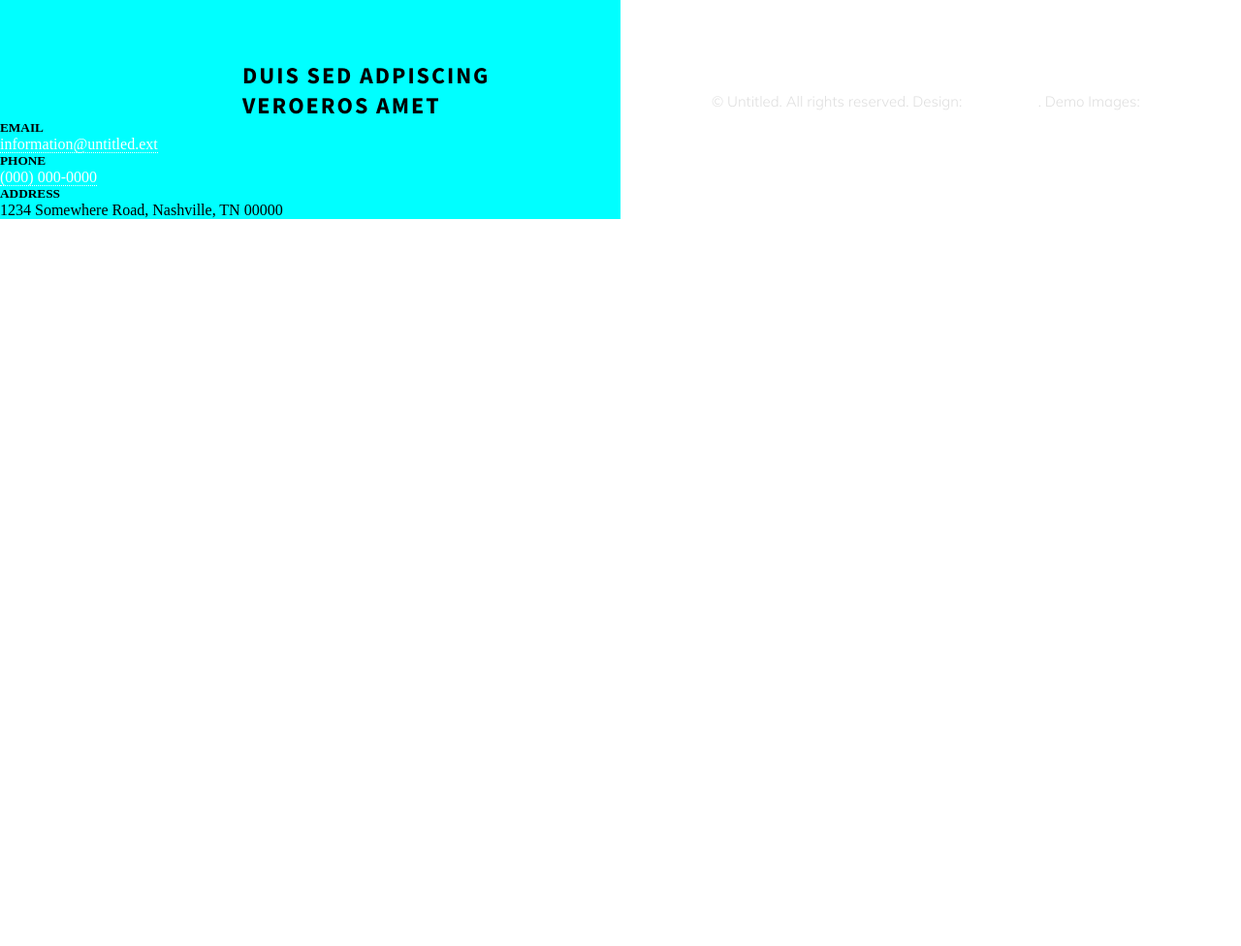
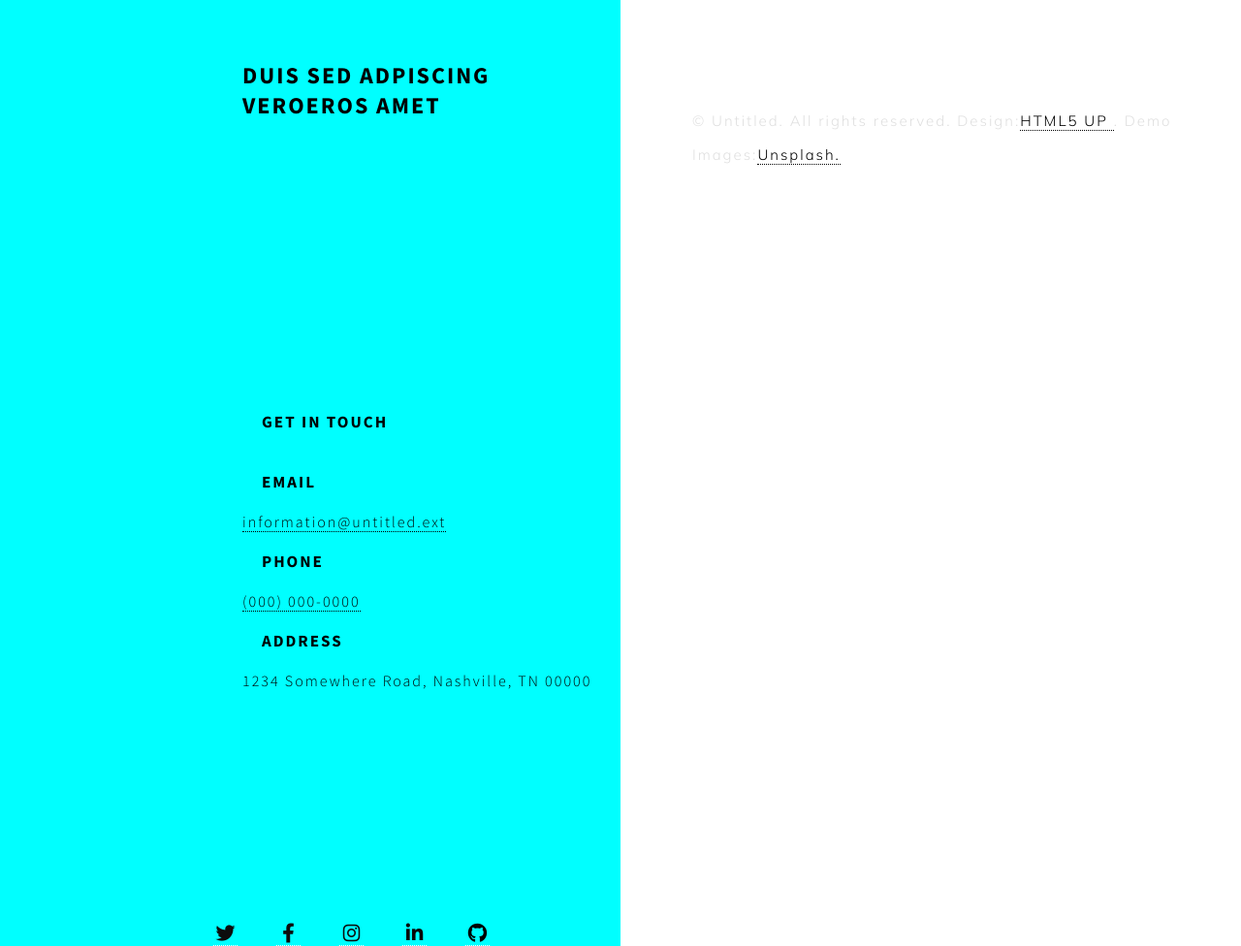
Before and after one commit to bhazalb/portfolyo, a plain HTML site: page tessellate/tessellate.html in a window 1280 px wide. Shown: the part 5722-6698 px from the top of the page at 97% size. Before the commit the page ends 5948 px from the top, so only its background shows below. Drawn offline with Linux system fonts and the light colour scheme; a script that the page names is missing.

Commit message:
icons add

```diff
--- a/tessellate/tessellate.css
+++ b/tessellate/tessellate.css
@@ -169,6 +169,43 @@ font-family: 'Source Code Pro', monospace;*/
     padding-left: 150px;
     letter-spacing: 2px;
     padding-left: 250px;
+}
+.textBox-8{
+    font-family: "Source Sans Pro", Helvetica, sans-serif;
+    padding-top: 35vh;
+    letter-spacing: 2px;
+    padding-left: 250px;
+    float: left;
+}
+.textBox-8 h5{
+    font-size: 17px;
+    padding: 20px;
+}
+.textBox-8 a{
+    color: black;
+}
+
+#container{
+    text-align: left;
+}
+.textBox-8 h4{
+    font-size: 17px;
+
+}
+.container-2{
+    margin: 20px;
+}
+.iconsContainer{
+    padding-top: 30vh;
+    padding-left: 200px;
+    display: flex;
+    flex-direction: row;
+
+}
+.iconsContainer a{
+    font-size: 20px;
+    margin-left: 20px;
+    margin-right: 20px;
 }
  /* ----------------------      -----------------          ---------- */
 .container-2{
--- a/tessellate/tessellate.html
+++ b/tessellate/tessellate.html
@@ -44,6 +44,10 @@
                 </div>
 
                 <div class="textBox-8">
+                    <div class="container-2">
+                    <h4>GET IN TOUCH</h4>
+                </div>
+                    <div id="container">
                     <h5>EMAIL</h5>
                     <a href="#">information@untitled.ext</a>
                     <h5>PHONE</h5>
@@ -51,7 +55,16 @@
                     <h5>ADDRESS</h5>
                     <p>1234 Somewhere Road, Nashville, TN 00000</p>
                 </div>
+                </div>
 
+
+                <div class="iconsContainer">
+                    <a href="#"><i class="fa-brands fa-twitter" style="color: #0c0d0d;"></i></a>
+                    <a href="#"><i class="fa-brands fa-facebook-f" style="color: #0d0d0d;"></i></a>
+                    <a href="#"><i class="fa-brands fa-instagram" style="color: #0d0d0d;"></i></a>
+                    <a href="#"><i class="fa-brands fa-linkedin-in" style="color: #080808;"></i></a>
+                    <a href="#"><i class="fa-brands fa-github" style="color: #000000;"></i></a>
+                </div>
 
 
             </div>
```
